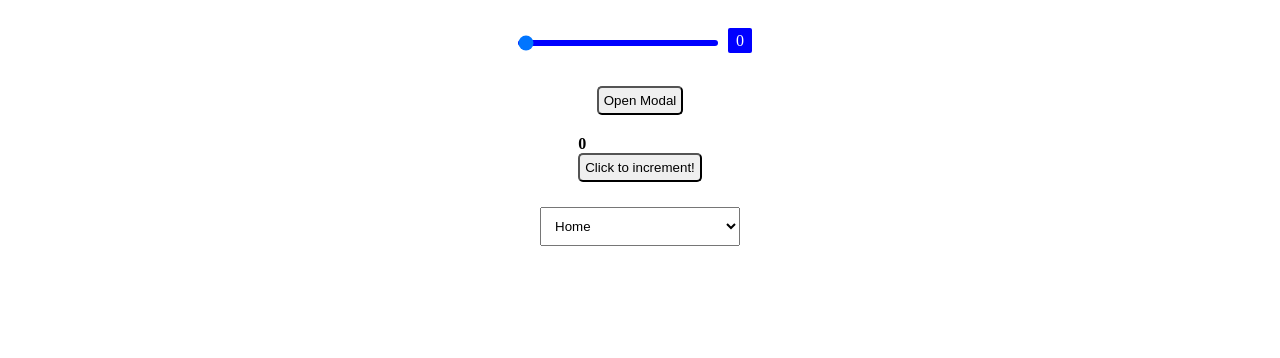
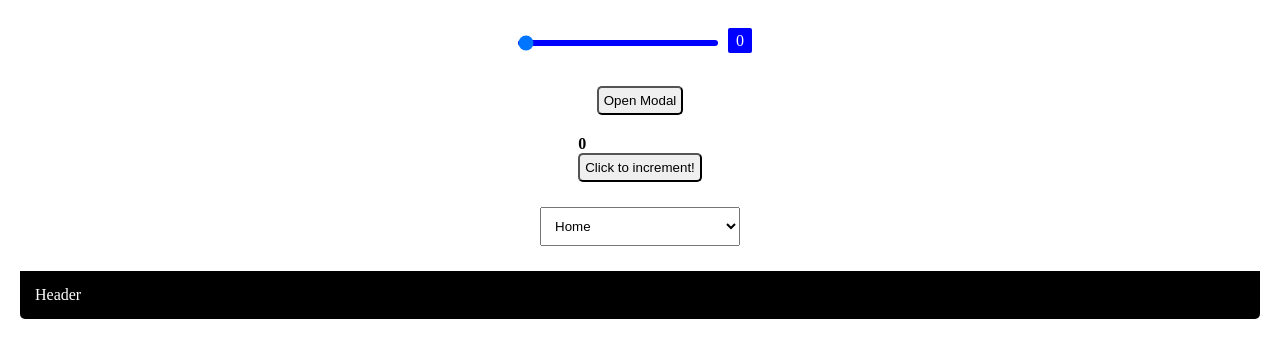
Before and after one commit to vladcimpianu/react-ui-components, a React (Create React App) app: page / in a window 1280 px wide. Shown: the top 358 px of the page. Built offline with nearby package versions, Linux system fonts and the light colour scheme.

Commit message:
added accordion

```diff
--- a/src/App.js
+++ b/src/App.js
@@ -1,9 +1,10 @@
-import React from 'react';
+import React, { useState } from 'react';
 import Range from './components/Range';
 import Modal from './components/Modal';
 import FunctionalModal from './components/FunctionalModal';
 import CounterWithHooks from './components/CounterWithHooks';
 import Dropdown from './components/Dropdown';
+import Accordion from './components/Accordion';
 import './components/modal.css';
 import './App.css';
 
@@ -32,6 +33,20 @@ class App extends React.Component {
         <FunctionalModal isOpen={this.state.isOpen} onClose={ (e) => this.setState({ isOpen: false })}>Lorem ipsum functional</ FunctionalModal>
         <CounterWithHooks />
         <Dropdown/>
+
+        <Accordion title="Header">
+              <div>
+                <h2>First Header</h2>
+                <p>Lorem ipsum dolor sit amet, consectetur adipisicing elit,
+            sed do eiusmod tempor incididunt ut labore et dolore magna aliqua.</p>
+              </div>
+              <div>
+                <h2>Second Header</h2>
+                <p>Lorem ipsum dolor sit amet, consectetur adipisicing elit,
+            sed do eiusmod tempor incididunt ut labore et dolore magna aliqua.</p>
+              </div>
+        </ Accordion>
+
       </div>
     )
   }
--- /dev/null
+++ b/src/components/Accordion.js
@@ -0,0 +1,31 @@
+import React, { Component } from 'react';
+import './accordion.css';
+
+class Accordion extends Component {
+    constructor(props){
+        super(props);
+        this.state = {
+            open: false
+        }
+
+        this.togglePanel = this.togglePanel.bind(this);
+        }
+
+        togglePanel(e){
+        this.setState({open: !this.state.open})
+        }
+
+    render() {
+        return (
+            <div className='accordion'>
+                <div onClick={(e)=>this.togglePanel(e)} className="header">
+                    {this.props.title}
+                </div>
+
+                {this.state.open ? (<div className="content">{this.props.children}</div>) : null}
+            </div>
+        );
+    }
+}
+
+export default Accordion;
--- /dev/null
+++ b/src/components/accordion.css
@@ -0,0 +1,24 @@
+
+.accordion{
+    width: 100%;
+}
+.header {
+    cursor: pointer;
+    width: 100%;
+    padding: 15px;
+    background-color: black;
+    color: #FFF;
+    border-radius: 0 0 5px 5px;
+    }
+.header:hover{
+    background-color: #ccc;
+    color: #000;
+    transition: background-color .2s;
+
+}
+.content {
+    cursor: pointer;
+    border-radius: 0 0 5px 5px;
+    padding: 15px;
+    background-color: #bbb;
+}
```
